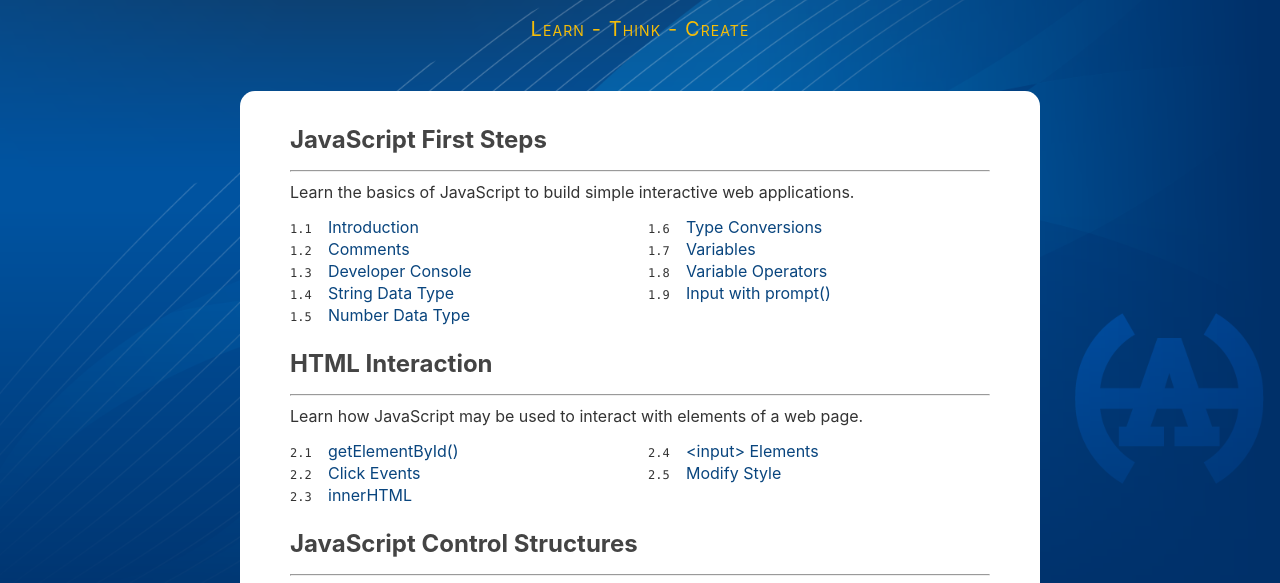
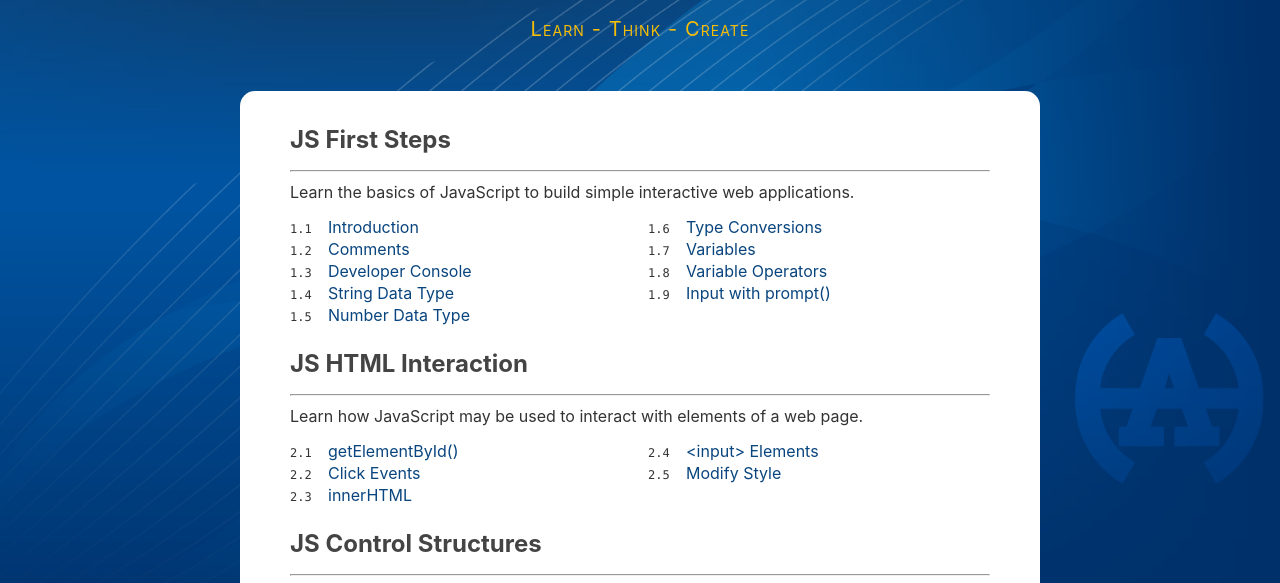
Before and after one commit to mrveldkamp/hacs, a plain HTML site: page js-reference.html in a window 1280 px wide. Shown: the part 214-797 px from the top of the page. Drawn offline with Linux system fonts and the light colour scheme.

Commit message:
nav in dev mode

```diff
--- a/includes/nav.html
+++ b/includes/nav.html
@@ -1,17 +1,17 @@
 <!-- For Publishing -->
-<div class="wrapper">
+<!-- <div class="wrapper">
   <a id="logo" href="/hacs/">
     <img src="/hacs/img/ainlay-logo.png" width="32">
     HACS
   </a>
   <a id="js-ref" href="/hacs/js-reference.html">JS Reference</a>
-</div>
+</div> -->
 
 <!-- For Development -->
-<!-- <div class="wrapper">
-  <a id="logo" href="/index.html">
+<div class="wrapper">
+  <a id="logo" href="/">
     <img src="/img/ainlay-logo.png" width="32">
     HACS
   </a>
   <a id="js-ref" href="/js-reference.html">JS Reference</a>
-</div> -->
+</div>
--- a/js-reference.html
+++ b/js-reference.html
@@ -20,7 +20,7 @@
   </header>
 
   <section>
-    <h2>JavaScript First Steps</h2>
+    <h2>JS First Steps</h2>
     <hr>
     <p class="descr">Learn the basics of JavaScript to build simple interactive web applications.<br></p>
 
@@ -72,7 +72,7 @@
       </li>
     </ol>
 
-    <h2>HTML Interaction</h2>
+    <h2>JS HTML Interaction</h2>
     <hr>
     <p class="descr">Learn how JavaScript may be used to interact with elements of a web page.<br></p>
 
@@ -104,7 +104,7 @@
       </li>
     </ol>
 
-    <h2>JavaScript Control Structures</h2>
+    <h2>JS Control Structures</h2>
     <hr>
     <p class="descr">Learn how JavaScript may be used to select and repeat code with if statements and loops.<br></p>
 
```
